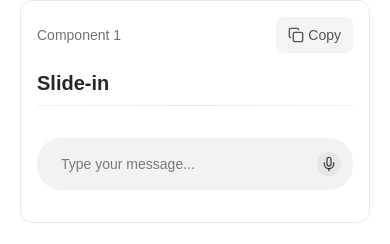
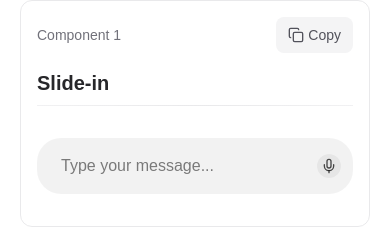
Before and after one commit to syntax-syndicate/kokonut-ui-components, a Next.js app: page / in a window 390 px wide. Shown: the part 429-673 px from the top of the page. Built offline with nearby package versions, Linux system fonts and the light colour scheme.

Commit message:
fix mobile font-size

```diff
--- a/components/custom/ai-input-19.tsx
+++ b/components/custom/ai-input-19.tsx
@@ -77,7 +77,7 @@ export default function AIInput_19() {
                             value={value}
                             placeholder="Click to open dropdown..."
                             className={cn(
-                                "w-full rounded-lg px-3 pr-16 text-sm border-none dark:text-white placeholder:text-black/60 dark:placeholder:text-white/60 resize-none focus-visible:ring-0 focus-visible:ring-offset-0 bg-transparent min-h-[40px] py-4",
+                                "w-full rounded-lg px-3 pr-16 border-none dark:text-white placeholder:text-black/60 dark:placeholder:text-white/60 resize-none focus-visible:ring-0 focus-visible:ring-offset-0 bg-transparent min-h-[40px] py-4",
                                 !value && "overflow-hidden"
                             )}
                             rows={1}
--- a/components/custom/ai-input-20.tsx
+++ b/components/custom/ai-input-20.tsx
@@ -132,7 +132,7 @@ export default function AIInput_20() {
                                     ? "Type your message..."
                                     : "Type / for commands..."
                             }
-                            className="flex-1 bg-transparent border-none outline-none text-sm text-black dark:text-white placeholder:text-black/60 dark:placeholder:text-white/60 ml-2"
+                            className="flex-1 bg-transparent border-none outline-none text-md text-black dark:text-white placeholder:text-black/60 dark:placeholder:text-white/60 ml-2"
                         />
                         <button
                             type="button"
--- a/components/ui/textarea.tsx
+++ b/components/ui/textarea.tsx
@@ -10,7 +10,7 @@ const Textarea = React.forwardRef<HTMLTextAreaElement, TextareaProps>(
     return (
       <textarea
         className={cn(
-          "flex min-h-[80px] w-full rounded-md border border-input bg-background px-3 py-2 text-sm ring-offset-background placeholder:text-muted-foreground focus-visible:outline-none focus-visible:ring-2 focus-visible:ring-ring focus-visible:ring-offset-2 disabled:cursor-not-allowed disabled:opacity-50",
+          "flex min-h-[80px] w-full rounded-md border border-input bg-background px-3 py-2 text-base ring-offset-background placeholder:text-muted-foreground focus-visible:outline-none focus-visible:ring-2 focus-visible:ring-ring focus-visible:ring-offset-2 disabled:cursor-not-allowed disabled:opacity-50",
           className
         )}
         ref={ref}
```
